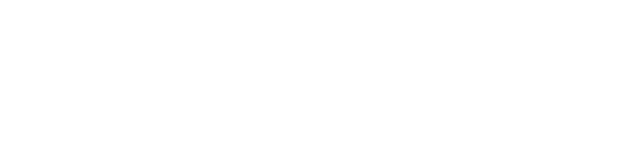
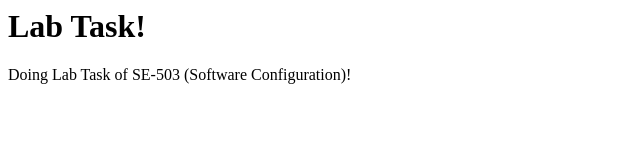
Before and after one commit to WaleedDev-39/First-Repositry-2022-ag-8036-, a plain HTML site: page index.html in a window 1280 px wide. Shown: the whole page, without its empty margins (0-640 px from the left). Drawn offline with Linux system fonts and the light colour scheme.

Commit message:
Update index.html

```diff
--- a/index.html
+++ b/index.html
@@ -3,7 +3,8 @@
   <title> Software Configuration Management</title>
 </head>
   <body>
-
+    <h1> Lab Task! </h1>
+    <p> Doing Lab Task of SE-503 (Software Configuration)! </p>
   </body>
 
 
```
